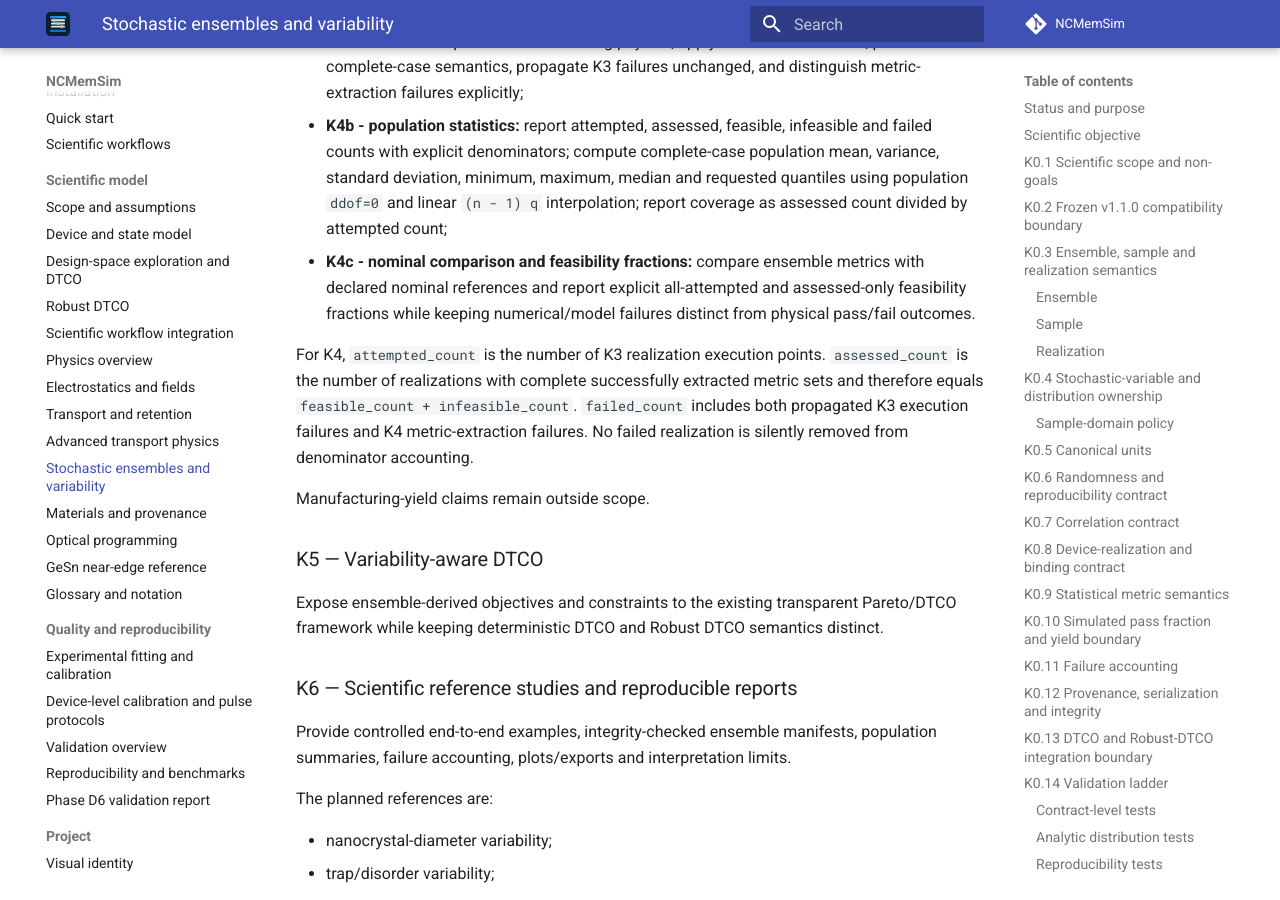
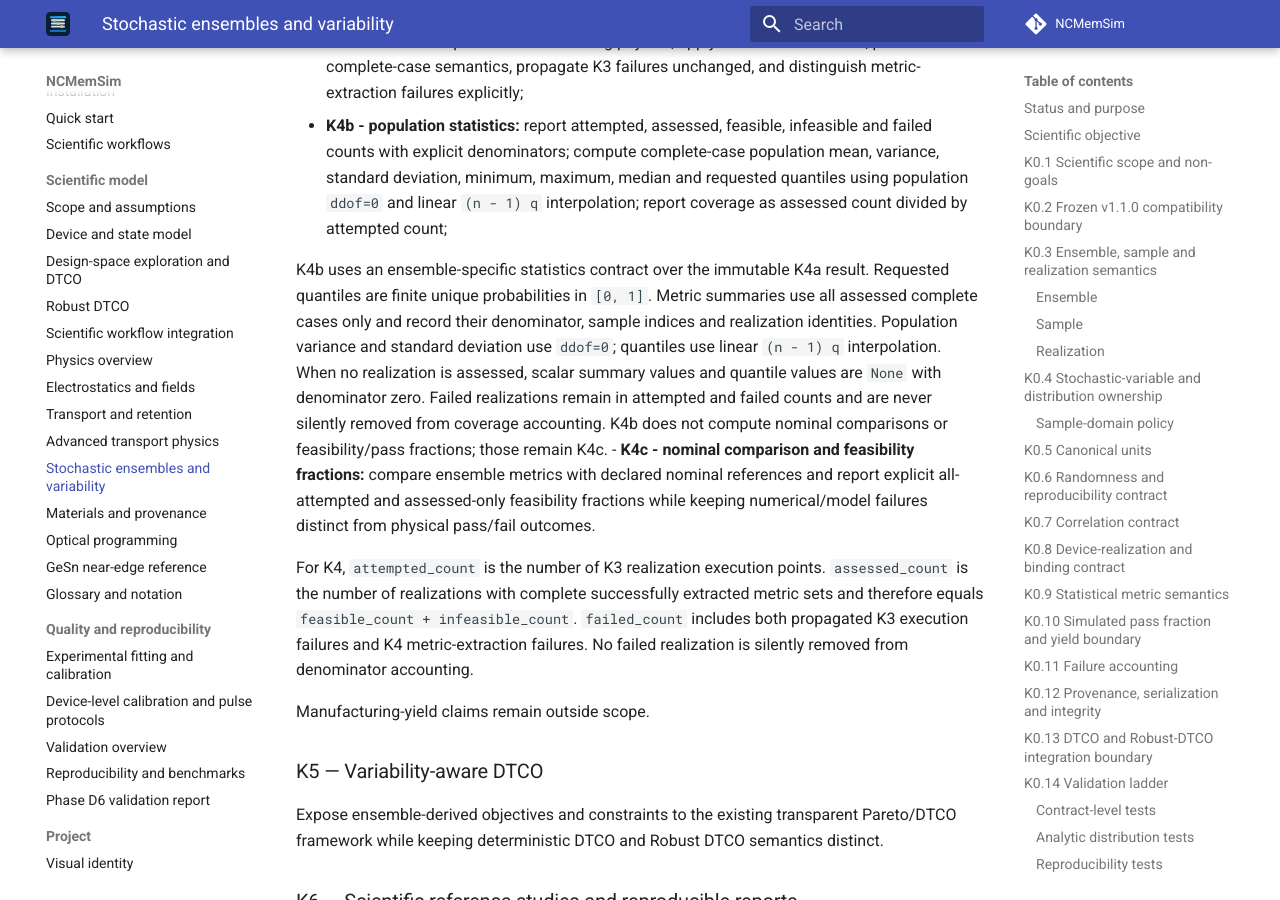
Before and after one commit to ocojocaru/NCMemSim, an MkDocs documentation site: the page built from docs/stochastic_ensembles.md, in a window 1280 px wide and 900 px high, scrolled down 19781 px. Built offline with MkDocs 1.6.1 and Material for MkDocs 9.7.7, drawn with Linux system fonts in a browser that asks for light colours; comment, search, counter and statistics services are not loaded.

Commit message:
Define Phase K4b population statistics contract

```diff
--- a/docs/stochastic_ensembles.md
+++ b/docs/stochastic_ensembles.md
@@ -699,6 +699,8 @@ K4 is implemented in three ordered subphases:
 
 - **K4a - per-realization metric assessment (complete):** extract declared scalar metrics from successful K3 outputs without rerunning physics, apply declared constraints, preserve complete-case semantics, propagate K3 failures unchanged, and distinguish metric-extraction failures explicitly;
 - **K4b - population statistics:** report attempted, assessed, feasible, infeasible and failed counts with explicit denominators; compute complete-case population mean, variance, standard deviation, minimum, maximum, median and requested quantiles using population `ddof=0` and linear `(n - 1) q` interpolation; report coverage as assessed count divided by attempted count;
+
+K4b uses an ensemble-specific statistics contract over the immutable K4a result. Requested quantiles are finite unique probabilities in `[0, 1]`. Metric summaries use all assessed complete cases only and record their denominator, sample indices and realization identities. Population variance and standard deviation use `ddof=0`; quantiles use linear `(n - 1) q` interpolation. When no realization is assessed, scalar summary values and quantile values are `None` with denominator zero. Failed realizations remain in attempted and failed counts and are never silently removed from coverage accounting. K4b does not compute nominal comparisons or feasibility/pass fractions; those remain K4c.
 - **K4c - nominal comparison and feasibility fractions:** compare ensemble metrics with declared nominal references and report explicit all-attempted and assessed-only feasibility fractions while keeping numerical/model failures distinct from physical pass/fail outcomes.
 
 For K4, `attempted_count` is the number of K3 realization execution points. `assessed_count` is the number of realizations with complete successfully extracted metric sets and therefore equals `feasible_count + infeasible_count`. `failed_count` includes both propagated K3 execution failures and K4 metric-extraction failures. No failed realization is silently removed from denominator accounting.
```
